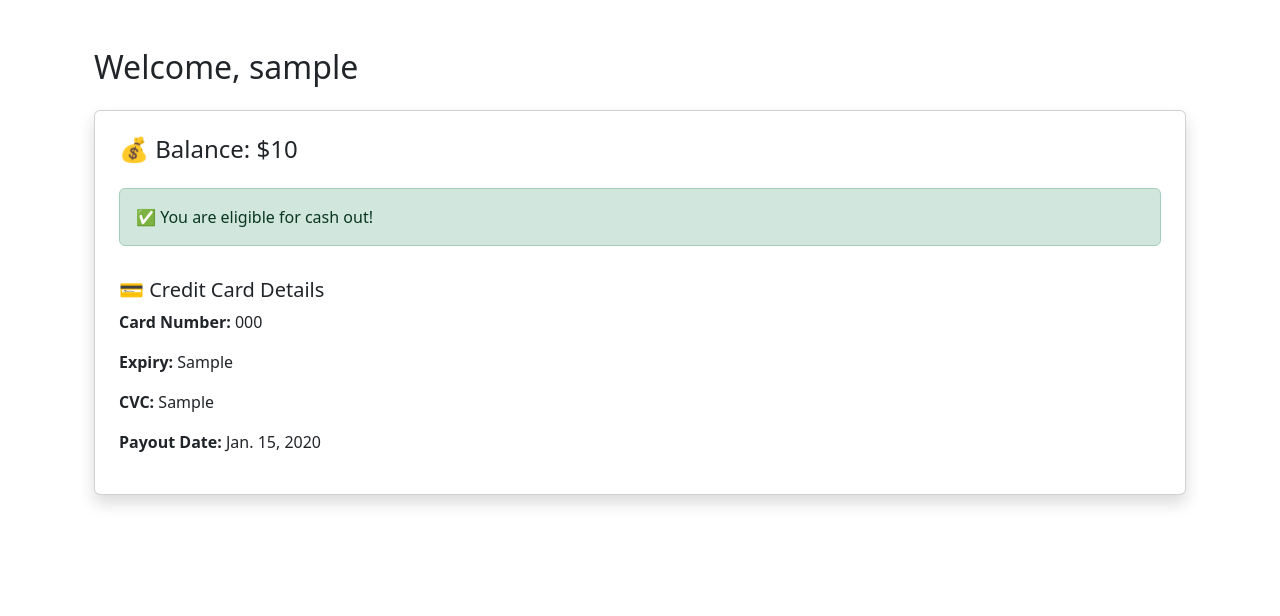
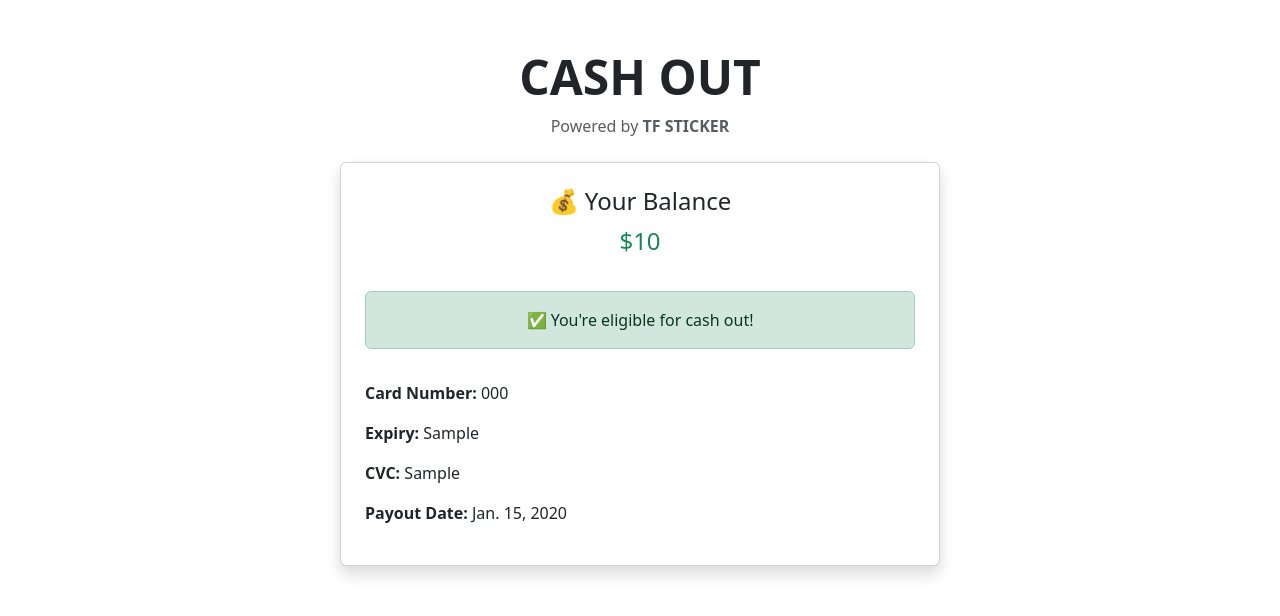
Before and after one commit to FilipTrajanovik/cust-aff-login, a Django app: template custLogin/templates/customer_dashboard.html in a window 1280 px wide. Shown: the part 56-672 px from the top of the page. Run offline with Django 5.2, Linux system fonts and the light colour scheme; the template is opened without the code that fills it: values that come from a table or form of the project are taken from there, others are empty; tables that the repository leaves empty hold one stand-in row (values such as "Sample post").

Commit message:
updated customer_dashboard.html

```diff
--- a/custLogin/templates/customer_dashboard.html
+++ b/custLogin/templates/customer_dashboard.html
@@ -1,27 +1,29 @@
 {% extends "base.html" %}
-{% block title %}Customer Dashboard{% endblock %}
+{% block title %}Cash Out | TF Sticker{% endblock %}
 
 {% block content %}
-<div class="container mt-5">
-  <h2>Welcome, {{ customer.username }}</h2>
+<div class="container mt-5 text-center">
+  <h1 class="display-5 fw-bold">CASH OUT</h1>
+  <p class="text-muted mb-4">Powered by <strong>TF STICKER</strong></p>
 
-  <div class="mt-4 card shadow p-4">
-    <h4>💰 Balance: ${{ customer.balance }}</h4>
+  <div class="card shadow p-4 mx-auto" style="max-width: 600px;">
+    <h4>💰 Your Balance</h4>
+    <p class="fs-4 text-success">${{ customer.balance }}</p>
 
     {% if customer.can_cashout %}
       <div class="alert alert-success mt-3">
-        ✅ You are eligible for cash out!
+        ✅ You're eligible for cash out!
       </div>
-
-      <h5 class="mt-3">💳 Credit Card Details</h5>
-      <p><strong>Card Number:</strong> {{ customer.credit_card_number }}</p>
-      <p><strong>Expiry:</strong> {{ customer.credit_card_expiry }}</p>
-      <p><strong>CVC:</strong> {{ customer.credit_card_cvc }}</p>
-      <p><strong>Payout Date:</strong> {{ customer.payout_date }}</p>
+      <div class="text-start mt-3">
+        <p><strong>Card Number:</strong> {{ customer.credit_card_number }}</p>
+        <p><strong>Expiry:</strong> {{ customer.credit_card_expiry }}</p>
+        <p><strong>CVC:</strong> {{ customer.credit_card_cvc }}</p>
+        <p><strong>Payout Date:</strong> {{ customer.payout_date }}</p>
+      </div>
     {% else %}
       <div class="alert alert-warning mt-3">
         You're not yet eligible for cash out.<br>
-        Contact your manager to tell you the right amount of stickers you need.
+        Contact your manager to learn how many stickers you need.
       </div>
     {% endif %}
   </div>
```
